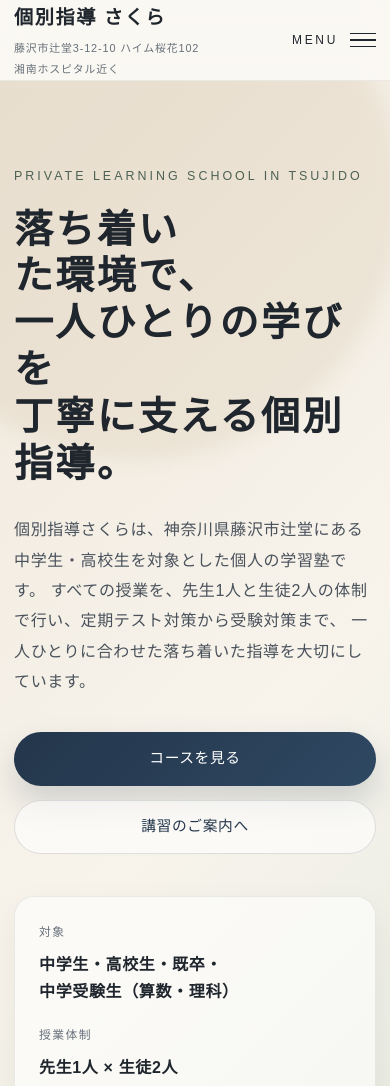
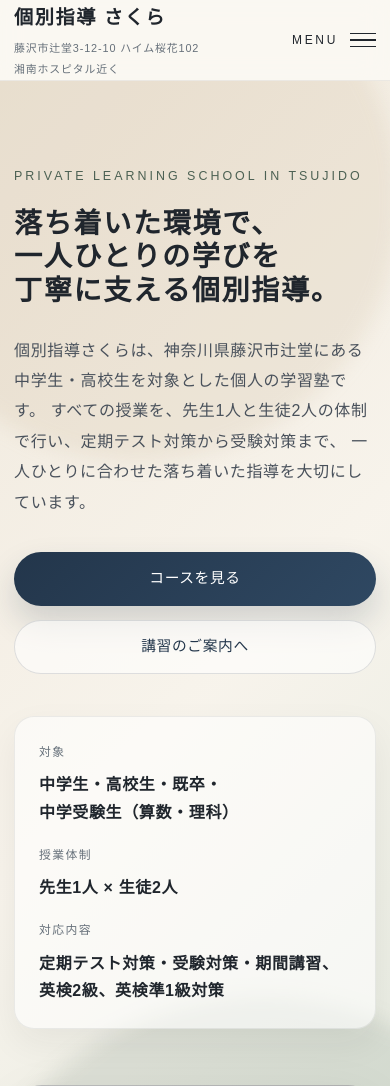
Before and after one commit to Tsukasa0105/sakura, a WordPress theme: template front-page.php in a window 390 px wide. Shown: the top 1086 px of the page. Run offline with PHP 8.4 and a stand-in for WordPress, Linux system fonts and the light colour scheme; the site name, menu and one post (Sample post) are stand-ins, and other content is empty.

Commit message:
Shrink the mobile hero heading instead of relying on wrap tricks
The live site still showed each of the H1's 3 lines wrapping a second
time on phones (e.g. "落ち着い" / "た環境で、"), because the mobile clamp's
own floor (2rem/32px) was too large for an 11-character line at typical
phone widths — text-wrap:balance can't fix that, it only balances a
wrap that's already forced. Lowered the mobile clamp to
clamp(1.55rem, 7.2vw, 2.4rem), sized so the longest line fits on one
row down to a 320px viewport. Verified by rendering the actual markup
in headless Chromium at 320/360/390/412px — all three lines now render
as single rows with no secondary wrap.

Also wrapped "定期テスト対策"/"受験対策"/"期間講習" each in a nowrap span;
without it "期間講習" itself was splitting into "期" / "間講習" at narrow
widths.

```diff
--- a/assets/css/main.css
+++ b/assets/css/main.css
@@ -775,7 +775,7 @@ img {
   }
 
   .hero h1 {
-    font-size: clamp(2rem, 10vw, 3rem);
+    font-size: clamp(1.55rem, 7.2vw, 2.4rem);
   }
 
   .hero-actions {
--- a/template-parts/section-hero.php
+++ b/template-parts/section-hero.php
@@ -37,7 +37,7 @@
 				</div>
 				<div>
 					<dt>対応内容</dt>
-					<dd>定期テスト対策・受験対策・期間講習、<span class="nowrap">英検2級</span>、<span class="nowrap">英検準1級対策</span></dd>
+					<dd><span class="nowrap">定期テスト対策</span>・<span class="nowrap">受験対策</span>・<span class="nowrap">期間講習</span>、<span class="nowrap">英検2級</span>、<span class="nowrap">英検準1級対策</span></dd>
 				</div>
 			</dl>
 		</div>
```
